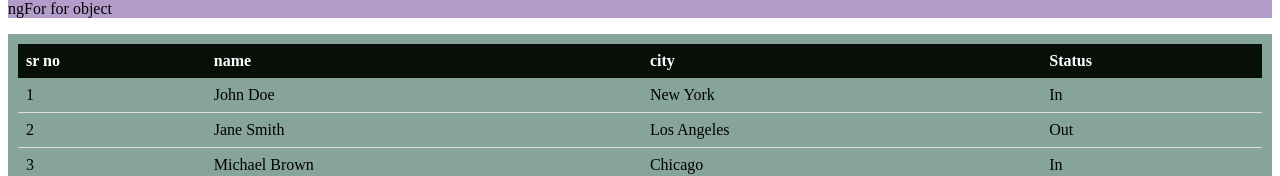
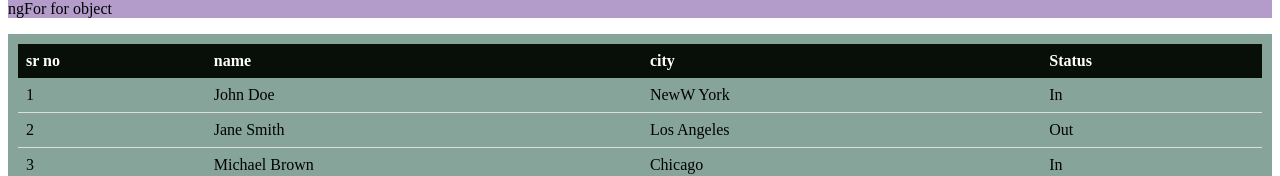
Before and after one commit to akshayrakhunde01/Anuglar, an Angular app: page / in a window 1280 px wide. Shown: the part 916-1092 px from the top of the page. Built offline with nearby package versions, Linux system fonts and the light colour scheme.

Commit message:
Update structural-directive.component.ts

```diff
--- a/src/app/components/structural-directive/structural-directive.component.ts
+++ b/src/app/components/structural-directive/structural-directive.component.ts
@@ -12,7 +12,7 @@ export class StructuralDirectiveComponent {
   isToggle:boolean=true;
   stateNames:string[]=['maharashtra','karnataka','tamilnadu','kerala','andhra pradesh','telangana','madhya pradesh','gujarat','rajasthan','uttar pradesh','bihar','jharkhand','west bengal','odisha','assam','arunachal pradesh','nagaland','manipur','mizoram','tripura','meghalaya','sikkim','goa','haryana','punjab','jammu and kashmir','uttarakhand','himachal pradesh','chhattisgarh','jharkhand','telangana','andaman and nicobar islands','chandigarh','dadra and nagar haveli','daman and diu','lakshadweep','delhi','puducherry']
   studentData: any = [
-    { srNo: 1, name: "John Doe", city: "New York", status: "Active" },
+    { srNo: 1, name: "John Doe", city: "NewW York", status: "Active" },
     { srNo: 2, name: "Jane Smith", city: "Los Angeles", status: "Inactive" },
     { srNo: 3, name: "Michael Brown", city: "Chicago", status: "Active" },
     { srNo: 4, name: "Emily Davis", city: "Houston", status: "Active" },
```
